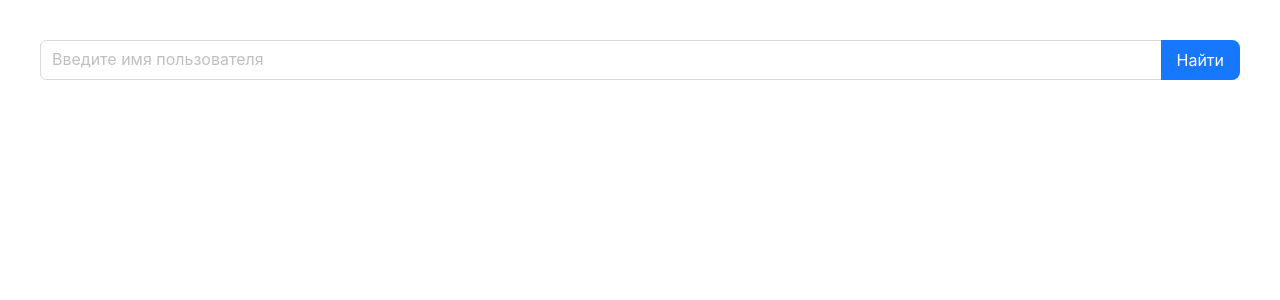
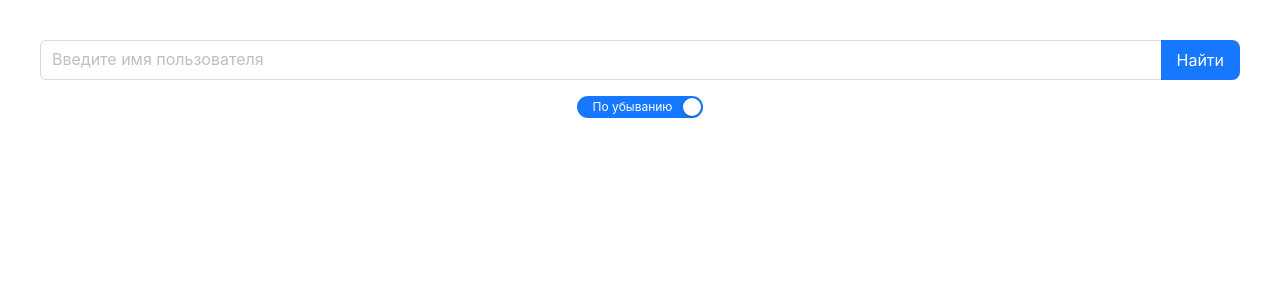
Before and after one commit to Bita71/skyeng_test, a React (Vite) app: page / in a window 1280 px wide. Shown: the top 300 px of the page. Built offline with nearby package versions, Linux system fonts and the light colour scheme.

Commit message:
add sorting

```diff
--- /dev/null
+++ b/src/shared/ui/Switch.ts
@@ -0,0 +1 @@
+export { Switch } from 'antd';
--- a/src/shared/ui/index.ts
+++ b/src/shared/ui/index.ts
@@ -6,3 +6,4 @@ export { Row, Col } from './Grid';
 export { Container } from './Container';
 export { Pagination } from './Pagination';
 export { Input, SearchInput } from './Input';
+export { Switch } from './Switch';
--- a/src/widgets/User/ui/Users/index.tsx
+++ b/src/widgets/User/ui/Users/index.tsx
@@ -7,6 +7,7 @@ import {
   Col,
   Pagination,
   SearchInput,
+  Switch,
 } from '@/shared/ui';
 import styles from './styles.module.css';
 
@@ -18,12 +19,13 @@ export const UsersWidget: FC<Props> = function UsersWidget({
   className,
 }) {
   const [query, setQuery] = useState('');
+  const [order, setOrder] = useState<'asc' | 'desc'>('desc');
   const { page, perPage, setPage, setPerPage } = useUsersPages();
 
   const { data, isLoading, isError, error, fetchStatus } = useUsers({
     q: query,
-    order: 'desc',
-    page: page,
+    order,
+    page,
     per_page: perPage,
     sort: 'repositories',
     enabled: query.length > 0,
@@ -38,6 +40,10 @@ export const UsersWidget: FC<Props> = function UsersWidget({
     setPerPage(newPerPage);
   }
 
+  const handleOrderChange = () => {
+    setOrder((prev) => prev === 'asc' ? 'desc' : 'asc')
+  }
+
   return (
     <div className={classNames(styles.wrapper, className)}>
       <SearchInput
@@ -48,6 +54,13 @@ export const UsersWidget: FC<Props> = function UsersWidget({
         size="large"
         onSearch={setQuery}
         loading={isLoadingData}
+      />
+      <Switch
+        unCheckedChildren="По возрастания"
+        checkedChildren="По убыванию"
+        checked={order === 'desc'}
+        onChange={handleOrderChange}
+        disabled={isLoadingData}
       />
       {!isLoadingData
       && !isError
```
